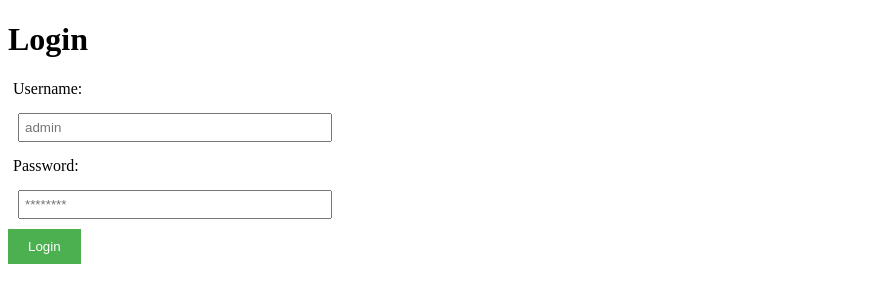
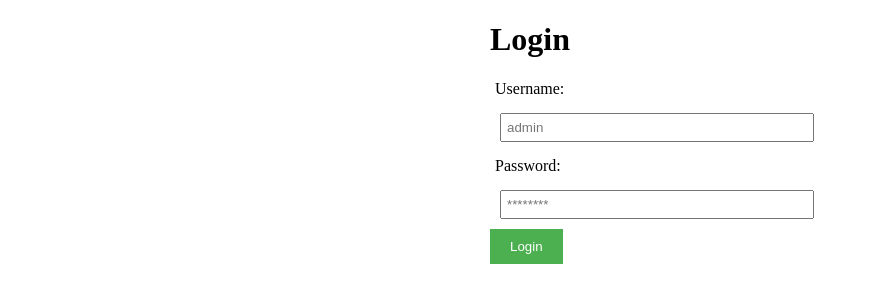
Before and after one commit to iamneo-production/dcbeafbbfcd305677739bfdbccbfebeddone, a plain HTML site: page public/index.html in a window 1280 px wide. Shown: the whole page, without its empty margins (0-869 px from the left). Drawn offline with Linux system fonts and the light colour scheme.

Commit message:
Backup Commit

```diff
--- a/public/index.html
+++ b/public/index.html
@@ -8,7 +8,7 @@
 
   <style>
 h1{
-    align:center;
+    position:center;
 }
 button{
     padding:10px 20px 10px 20px;
@@ -30,14 +30,15 @@ label{
 }
 .container{
   width:300px;
-  margin:
+  margin:20px auto;
 }
   </style>
 </head>
 <body>
   <form class="tom">
+
+  <div class="container">
     <h1>Login</h1>
-  <div class="container">
     <label for="username">Username:</label>
     <input type="text" id="username" placeholder="admin">
     <label for="password">Password:</label>
```
